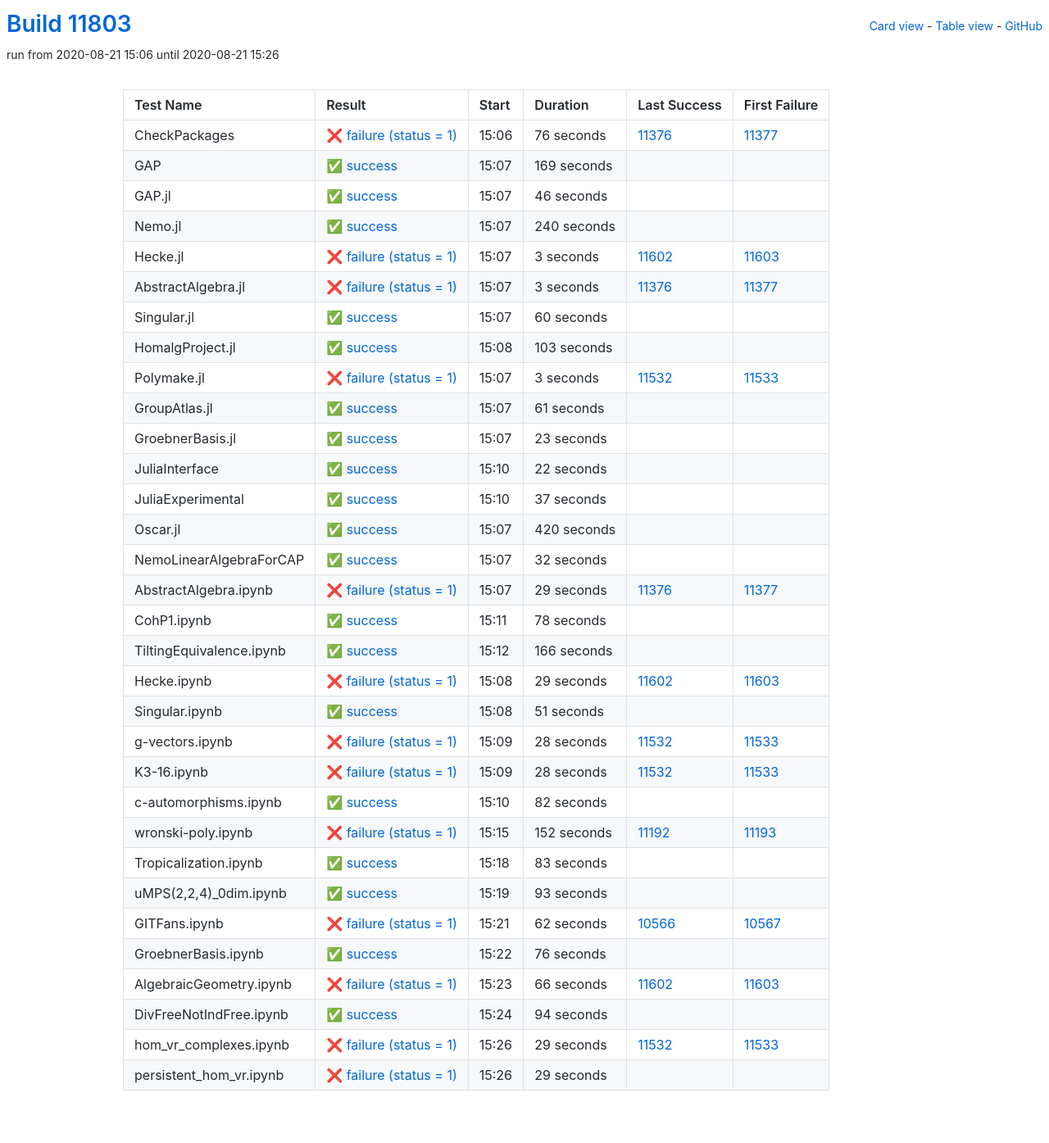
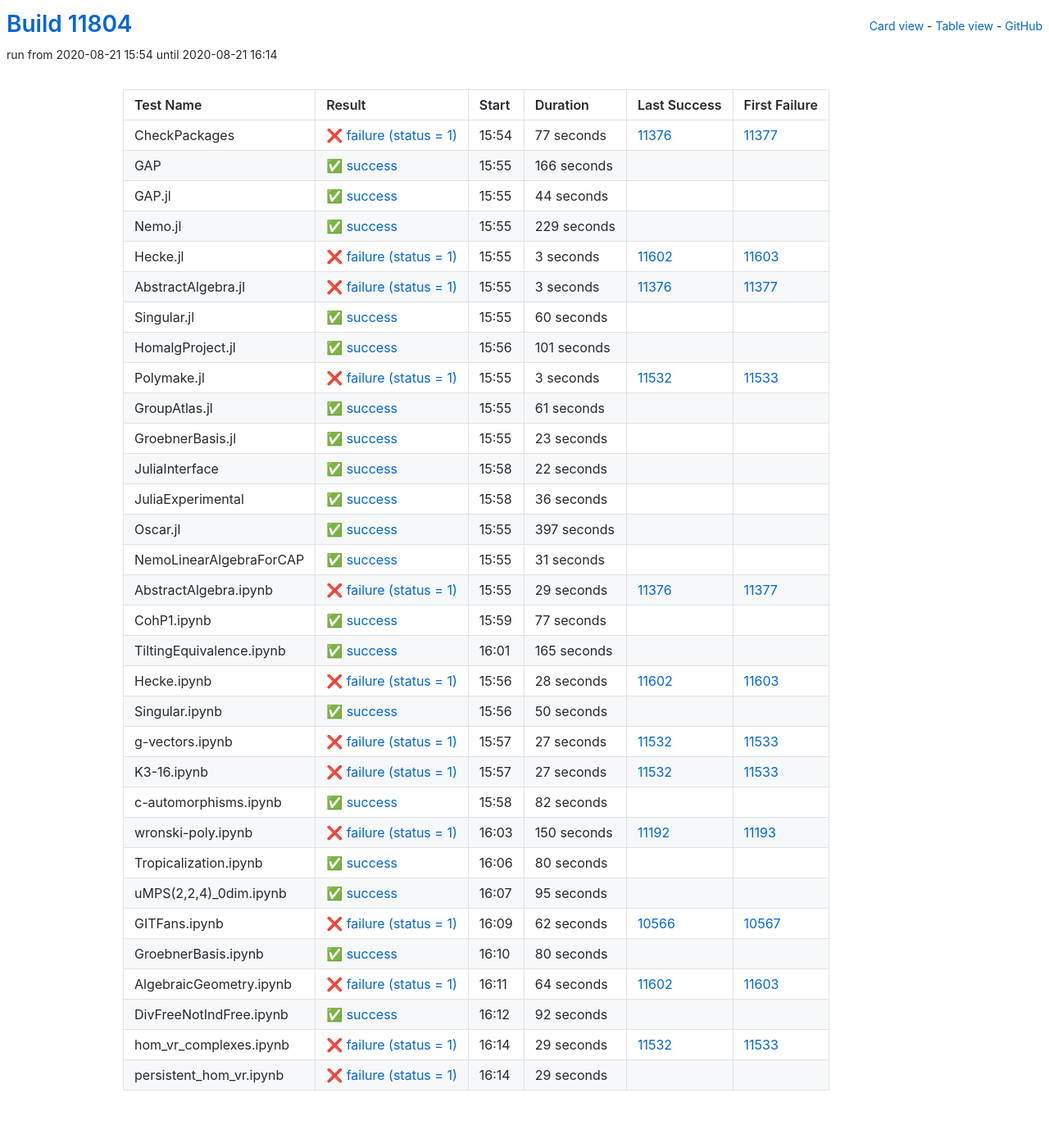
Before and after one commit to oscar-system/oscar-ci-status, a Jekyll site: the page built from table.html, in a window 1280 px wide. Shown: the whole page at 82% size. Built offline with Jekyll 4.4.1, drawn with Linux system fonts in a browser that asks for light colours.

Commit message:
Build #11804

```diff
--- a/_data/ci.yml
+++ b/_data/ci.yml
@@ -1,6 +1,6 @@
 ---
-build: 11803
-build_url: https://oscarci.mathematik.uni-kl.de/job/oscar/11803/
+build: 11804
+build_url: https://oscarci.mathematik.uni-kl.de/job/oscar/11804/
 job: oscar
 organization: oscar-system
 repo: oscar-ci-status
@@ -8,56 +8,56 @@
 tests:
 - name: CheckPackages
   id: checkpackages
-  log: https://oscarci.mathematik.uni-kl.de/job/oscar/11803/artifact/logs/build-11803/CheckPackages.log
-  start: 2020-08-21 15:06
+  log: https://oscarci.mathematik.uni-kl.de/job/oscar/11804/artifact/logs/build-11804/CheckPackages.log
+  start: 2020-08-21 15:54
   success: false
   exitcode: 1
   status: failure
-  duration: 76
+  duration: 77
   last_success: 11376
   last_success_url: https://oscarci.mathematik.uni-kl.de/job/oscar/11376/
   first_failure: 11377
   first_failure_url: https://oscarci.mathematik.uni-kl.de/job/oscar/11377/
 - name: GAP
   id: gap
-  log: https://oscarci.mathematik.uni-kl.de/job/oscar/11803/artifact/logs/build-11803/GAP.log
-  start: 2020-08-21 15:07
+  log: https://oscarci.mathematik.uni-kl.de/job/oscar/11804/artifact/logs/build-11804/GAP.log
+  start: 2020-08-21 15:55
   success: true
   exitcode: 0
   status: success
-  duration: 169
+  duration: 166
   last_success: false
   last_success_url:
   first_failure: false
   first_failure_url:
 - name: GAP.jl
   id: gap-jl
-  log: https://oscarci.mathematik.uni-kl.de/job/oscar/11803/artifact/logs/build-11803/GAP.jl.log
-  start: 2020-08-21 15:07
+  log: https://oscarci.mathematik.uni-kl.de/job/oscar/11804/artifact/logs/build-11804/GAP.jl.log
+  start: 2020-08-21 15:55
   success: true
   exitcode: 0
   status: success
-  duration: 46
+  duration: 44
   last_success: false
   last_success_url:
   first_failure: false
   first_failure_url:
 - name: Nemo.jl
   id: nemo-jl
-  log: https://oscarci.mathematik.uni-kl.de/job/oscar/11803/artifact/logs/build-11803/Nemo.jl.log
-  start: 2020-08-21 15:07
+  log: https://oscarci.mathematik.uni-kl.de/job/oscar/11804/artifact/logs/build-11804/Nemo.jl.log
+  start: 2020-08-21 15:55
   success: true
   exitcode: 0
   status: success
-  duration: 240
+  duration: 229
   last_success: false
   last_success_url:
   first_failure: false
   first_failure_url:
 - name: Hecke.jl
   id: hecke-jl
-  log: https://oscarci.mathematik.uni-kl.de/job/oscar/11803/artifact/logs/build-11803/Hecke.jl.log
-  start: 2020-08-21 15:07
+  log: https://oscarci.mathematik.uni-kl.de/job/oscar/11804/artifact/logs/build-11804/Hecke.jl.log
+  start: 2020-08-21 15:55
   success: false
   exitcode: 1
   status: failure
@@ -68,8 +68,8 @@
   first_failure_url: https://oscarci.mathematik.uni-kl.de/job/oscar/11603/
 - name: AbstractAlgebra.jl
   id: abstractalgebra-jl
-  log: https://oscarci.mathematik.uni-kl.de/job/oscar/11803/artifact/logs/build-11803/AbstractAlgebra.jl.log
-  start: 2020-08-21 15:07
+  log: https://oscarci.mathematik.uni-kl.de/job/oscar/11804/artifact/logs/build-11804/AbstractAlgebra.jl.log
+  start: 2020-08-21 15:55
   success: false
   exitcode: 1
   status: failure
@@ -80,8 +80,8 @@
   first_failure_url: https://oscarci.mathematik.uni-kl.de/job/oscar/11377/
 - name: Singular.jl
   id: singular-jl
-  log: https://oscarci.mathematik.uni-kl.de/job/oscar/11803/artifact/logs/build-11803/Singular.jl.log
-  start: 2020-08-21 15:07
+  log: https://oscarci.mathematik.uni-kl.de/job/oscar/11804/artifact/logs/build-11804/Singular.jl.log
+  start: 2020-08-21 15:55
   success: true
   exitcode: 0
   status: success
@@ -92,20 +92,20 @@
   first_failure_url:
 - name: HomalgProject.jl
   id: homalgproject-jl
-  log: https://oscarci.mathematik.uni-kl.de/job/oscar/11803/artifact/logs/build-11803/HomalgProject.jl.log
-  start: 2020-08-21 15:08
+  log: https://oscarci.mathematik.uni-kl.de/job/oscar/11804/artifact/logs/build-11804/HomalgProject.jl.log
+  start: 2020-08-21 15:56
   success: true
   exitcode: 0
   status: success
-  duration: 103
+  duration: 101
   last_success: false
   last_success_url:
   first_failure: false
   first_failure_url:
 - name: Polymake.jl
   id: polymake-jl
-  log: https://oscarci.mathematik.uni-kl.de/job/oscar/11803/artifact/logs/build-11803/Polymake.jl.log
-  start: 2020-08-21 15:07
+  log: https://oscarci.mathematik.uni-kl.de/job/oscar/11804/artifact/logs/build-11804/Polymake.jl.log
+  start: 2020-08-21 15:55
   success: false
   exitcode: 1
   status: failure
@@ -116,8 +116,8 @@
   first_failure_url: https://oscarci.mathematik.uni-kl.de/job/oscar/11533/
 - name: GroupAtlas.jl
   id: groupatlas-jl
-  log: https://oscarci.mathematik.uni-kl.de/job/oscar/11803/artifact/logs/build-11803/GroupAtlas.jl.log
-  start: 2020-08-21 15:07
+  log: https://oscarci.mathematik.uni-kl.de/job/oscar/11804/artifact/logs/build-11804/GroupAtlas.jl.log
+  start: 2020-08-21 15:55
   success: true
   exitcode: 0
   status: success
@@ -128,8 +128,8 @@
   first_failure_url:
 - name: GroebnerBasis.jl
   id: groebnerbasis-jl
-  log: https://oscarci.mathematik.uni-kl.de/job/oscar/11803/artifact/logs/build-11803/GroebnerBasis.jl.log
-  start: 2020-08-21 15:07
+  log: https://oscarci.mathematik.uni-kl.de/job/oscar/11804/artifact/logs/build-11804/GroebnerBasis.jl.log
+  start: 2020-08-21 15:55
   success: true
   exitcode: 0
   status: success
@@ -140,8 +140,8 @@
   first_failure_url:
 - name: JuliaInterface
   id: juliainterface
-  log: https://oscarci.mathematik.uni-kl.de/job/oscar/11803/artifact/logs/build-11803/JuliaInterface.log
-  start: 2020-08-21 15:10
+  log: https://oscarci.mathematik.uni-kl.de/job/oscar/11804/artifact/logs/build-11804/JuliaInterface.log
+  start: 2020-08-21 15:58
   success: true
   exitcode: 0
   status: success
@@ -152,44 +152,44 @@
   first_failure_url:
 - name: JuliaExperimental
   id: juliaexperimental
-  log: https://oscarci.mathematik.uni-kl.de/job/oscar/11803/artifact/logs/build-11803/JuliaExperimental.log
-  start: 2020-08-21 15:10
+  log: https://oscarci.mathematik.uni-kl.de/job/oscar/11804/artifact/logs/build-11804/JuliaExperimental.log
+  start: 2020-08-21 15:58
   success: true
   exitcode: 0
   status: success
-  duration: 37
+  duration: 36
   last_success: false
   last_success_url:
   first_failure: false
   first_failure_url:
 - name: Oscar.jl
   id: oscar-jl
-  log: https://oscarci.mathematik.uni-kl.de/job/oscar/11803/artifact/logs/build-11803/Oscar.jl.log
-  start: 2020-08-21 15:07
+  log: https://oscarci.mathematik.uni-kl.de/job/oscar/11804/artifact/logs/build-11804/Oscar.jl.log
+  start: 2020-08-21 15:55
   success: true
   exitcode: 0
   status: success
-  duration: 420
+  duration: 397
   last_success: false
   last_success_url:
   first_failure: false
   first_failure_url:
 - name: NemoLinearAlgebraForCAP
   id: nemolinearalgebraforcap
-  log: https://oscarci.mathematik.uni-kl.de/job/oscar/11803/artifact/logs/build-11803/NemoLinearAlgebraForCAP.log
-  start: 2020-08-21 15:07
+  log: https://oscarci.mathematik.uni-kl.de/job/oscar/11804/artifact/logs/build-11804/NemoLinearAlgebraForCAP.log
+  start: 2020-08-21 15:55
   success: true
   exitcode: 0
   status: success
-  duration: 32
+  duration: 31
   last_success: false
   last_success_url:
   first_failure: false
   first_failure_url:
 - name: AbstractAlgebra.ipynb
   id: abstractalgebra-ipynb
-  log: https://oscarci.mathematik.uni-kl.de/job/oscar/11803/artifact/logs/build-11803/AbstractAlgebra.ipynb.log
-  start: 2020-08-21 15:07
+  log: https://oscarci.mathematik.uni-kl.de/job/oscar/11804/artifact/logs/build-11804/AbstractAlgebra.ipynb.log
+  start: 2020-08-21 15:55
   success: false
   exitcode: 1
   status: failure
@@ -200,80 +200,80 @@
   first_failure_url: https://oscarci.mathematik.uni-kl.de/job/oscar/11377/
 - name: CohP1.ipynb
   id: cohp1-ipynb
-  log: https://oscarci.mathematik.uni-kl.de/job/oscar/11803/artifact/logs/build-11803/CohP1.ipynb.log
-  start: 2020-08-21 15:11
+  log: https://oscarci.mathematik.uni-kl.de/job/oscar/11804/artifact/logs/build-11804/CohP1.ipynb.log
+  start: 2020-08-21 15:59
   success: true
   exitcode: 0
   status: success
-  duration: 78
+  duration: 77
   last_success: false
   last_success_url:
   first_failure: false
   first_failure_url:
 - name: TiltingEquivalence.ipynb
   id: tiltingequivalence-ipynb
-  log: https://oscarci.mathematik.uni-kl.de/job/oscar/11803/artifact/logs/build-11803/TiltingEquivalence.ipynb.log
-  start: 2020-08-21 15:12
+  log: https://oscarci.mathematik.uni-kl.de/job/oscar/11804/artifact/logs/build-11804/TiltingEquivalence.ipynb.log
+  start: 2020-08-21 16:01
   success: true
   exitcode: 0
   status: success
-  duration: 166
+  duration: 165
   last_success: false
   last_success_url:
   first_failure: false
   first_failure_url:
 - name: Hecke.ipynb
   id: hecke-ipynb
-  log: https://oscarci.mathematik.uni-kl.de/job/oscar/11803/artifact/logs/build-11803/Hecke.ipynb.log
-  start: 2020-08-21 15:08
+  log: https://oscarci.mathematik.uni-kl.de/job/oscar/11804/artifact/logs/build-11804/Hecke.ipynb.log
+  start: 2020-08-21 15:56
   success: false
   exitcode: 1
   status: failure
-  duration: 29
+  duration: 28
   last_success: 11602
   last_success_url: https://oscarci.mathematik.uni-kl.de/job/oscar/11602/
   first_failure: 11603
   first_failure_url: https://oscarci.mathematik.uni-kl.de/job/oscar/11603/
 - name: Singular.ipynb
   id: singular-ipynb
-  log: https://oscarci.mathematik.uni-kl.de/job/oscar/11803/artifact/logs/build-11803/Singular.ipynb.log
-  start: 2020-08-21 15:08
+  log: https://oscarci.mathematik.uni-kl.de/job/oscar/11804/artifact/logs/build-11804/Singular.ipynb.log
+  start: 2020-08-21 15:56
   success: true
   exitcode: 0
   status: success
-  duration: 51
+  duration: 50
   last_success: false
   last_success_url:
   first_failure: false
   first_failure_url:
 - name: g-vectors.ipynb
   id: g-vectors-ipynb
-  log: https://oscarci.mathematik.uni-kl.de/job/oscar/11803/artifact/logs/build-11803/g-vectors.ipynb.log
-  start: 2020-08-21 15:09
+  log: https://oscarci.mathematik.uni-kl.de/job/oscar/11804/artifact/logs/build-11804/g-vectors.ipynb.log
+  start: 2020-08-21 15:57
   success: false
   exitcode: 1
   status: failure
-  duration: 28
+  duration: 27
   last_success: 11532
   last_success_url: https://oscarci.mathematik.uni-kl.de/job/oscar/11532/
   first_failure: 11533
   first_failure_url: https://oscarci.mathematik.uni-kl.de/job/oscar/11533/
 - name: K3-16.ipynb
   id: k3-16-ipynb
-  log: https://oscarci.mathematik.uni-kl.de/job/oscar/11803/artifact/logs/build-11803/K3-16.ipynb.log
-  start: 2020-08-21 15:09
+  log: https://oscarci.mathematik.uni-kl.de/job/oscar/11804/artifact/logs/build-11804/K3-16.ipynb.log
+  start: 2020-08-21 15:57
   success: false
   exitcode: 1
   status: failure
-  duration: 28
+  duration: 27
   last_success: 11532
   last_success_url: https://oscarci.mathematik.uni-kl.de/job/oscar/11532/
   first_failure: 11533
   first_failure_url: https://oscarci.mathematik.uni-kl.de/job/oscar/11533/
 - name: c-automorphisms.ipynb
   id: c-automorphisms-ipynb
-  log: https://oscarci.mathematik.uni-kl.de/job/oscar/11803/artifact/logs/build-11803/c-automorphisms.ipynb.log
-  start: 2020-08-21 15:10
+  log: https://oscarci.mathematik.uni-kl.de/job/oscar/11804/artifact/logs/build-11804/c-automorphisms.ipynb.log
+  start: 2020-08-21 15:58
   success: true
   exitcode: 0
   status: success
@@ -284,44 +284,44 @@
   first_failure_url:
 - name: wronski-poly.ipynb
   id: wronski-poly-ipynb
-  log: https://oscarci.mathematik.uni-kl.de/job/oscar/11803/artifact/logs/build-11803/wronski-poly.ipynb.log
-  start: 2020-08-21 15:15
+  log: https://oscarci.mathematik.uni-kl.de/job/oscar/11804/artifact/logs/build-11804/wronski-poly.ipynb.log
+  start: 2020-08-21 16:03
   success: false
   exitcode: 1
   status: failure
-  duration: 152
+  duration: 150
   last_success: 11192
   last_success_url: https://oscarci.mathematik.uni-kl.de/job/oscar/11192/
   first_failure: 11193
   first_failure_url: https://oscarci.mathematik.uni-kl.de/job/oscar/11193/
 - name: Tropicalization.ipynb
   id: tropicalization-ipynb
-  log: https://oscarci.mathematik.uni-kl.de/job/oscar/11803/artifact/logs/build-11803/Tropicalization.ipynb.log
-  start: 2020-08-21 15:18
+  log: https://oscarci.mathematik.uni-kl.de/job/oscar/11804/artifact/logs/build-11804/Tropicalization.ipynb.log
+  start: 2020-08-21 16:06
   success: true
   exitcode: 0
   status: success
-  duration: 83
+  duration: 80
   last_success: false
   last_success_url:
   first_failure: false
   first_failure_url:
 - name: uMPS(2,2,4)_0dim.ipynb
   id: umps-2-2-4-0dim-ipynb
-  log: https://oscarci.mathematik.uni-kl.de/job/oscar/11803/artifact/logs/build-11803/uMPS-2-2-4-_0dim.ipynb.log
-  start: 2020-08-21 15:19
+  log: https://oscarci.mathematik.uni-kl.de/job/oscar/11804/artifact/logs/build-11804/uMPS-2-2-4-_0dim.ipynb.log
+  start: 2020-08-21 16:07
   success: true
   exitcode: 0
   status: success
-  duration: 93
+  duration: 95
   last_success: false
   last_success_url:
   first_failure: false
   first_failure_url:
 - name: GITFans.ipynb
   id: gitfans-ipynb
-  log: https://oscarci.mathematik.uni-kl.de/job/oscar/11803/artifact/logs/build-11803/GITFans.ipynb.log
-  start: 2020-08-21 15:21
+  log: https://oscarci.mathematik.uni-kl.de/job/oscar/11804/artifact/logs/build-11804/GITFans.ipynb.log
+  start: 2020-08-21 16:09
   success: false
   exitcode: 1
   status: failure
@@ -332,44 +332,44 @@
   first_failure_url: https://oscarci.mathematik.uni-kl.de/job/oscar/10567/
 - name: GroebnerBasis.ipynb
   id: groebnerbasis-ipynb
-  log: https://oscarci.mathematik.uni-kl.de/job/oscar/11803/artifact/logs/build-11803/GroebnerBasis.ipynb.log
-  start: 2020-08-21 15:22
+  log: https://oscarci.mathematik.uni-kl.de/job/oscar/11804/artifact/logs/build-11804/GroebnerBasis.ipynb.log
+  start: 2020-08-21 16:10
   success: true
   exitcode: 0
   status: success
-  duration: 76
+  duration: 80
   last_success: false
   last_success_url:
   first_failure: false
   first_failure_url:
 - name: AlgebraicGeometry.ipynb
   id: algebraicgeometry-ipynb
-  log: https://oscarci.mathematik.uni-kl.de/job/oscar/11803/artifact/logs/build-11803/AlgebraicGeometry.ipynb.log
-  start: 2020-08-21 15:23
+  log: https://oscarci.mathematik.uni-kl.de/job/oscar/11804/artifact/logs/build-11804/AlgebraicGeometry.ipynb.log
+  start: 2020-08-21 16:11
   success: false
   exitcode: 1
   status: failure
-  duration: 66
+  duration: 64
   last_success: 11602
   last_success_url: https://oscarci.mathematik.uni-kl.de/job/oscar/11602/
   first_failure: 11603
   first_failure_url: https://oscarci.mathematik.uni-kl.de/job/oscar/11603/
 - name: DivFreeNotIndFree.ipynb
   id: divfreenotindfree-ipynb
-  log: https://oscarci.mathematik.uni-kl.de/job/oscar/11803/artifact/logs/build-11803/DivFreeNotIndFree.ipynb.log
-  start: 2020-08-21 15:24
+  log: https://oscarci.mathematik.uni-kl.de/job/oscar/11804/artifact/logs/build-11804/DivFreeNotIndFree.ipynb.log
+  start: 2020-08-21 16:12
   success: true
   exitcode: 0
   status: success
-  duration: 94
+  duration: 92
   last_success: false
   last_success_url:
   first_failure: false
   first_failure_url:
 - name: hom_vr_complexes.ipynb
   id: hom-vr-complexes-ipynb
-  log: https://oscarci.mathematik.uni-kl.de/job/oscar/11803/artifact/logs/build-11803/hom_vr_complexes.ipynb.log
-  start: 2020-08-21 15:26
+  log: https://oscarci.mathematik.uni-kl.de/job/oscar/11804/artifact/logs/build-11804/hom_vr_complexes.ipynb.log
+  start: 2020-08-21 16:14
   success: false
   exitcode: 1
   status: failure
@@ -380,8 +380,8 @@
   first_failure_url: https://oscarci.mathematik.uni-kl.de/job/oscar/11533/
 - name: persistent_hom_vr.ipynb
   id: persistent-hom-vr-ipynb
-  log: https://oscarci.mathematik.uni-kl.de/job/oscar/11803/artifact/logs/build-11803/persistent_hom_vr.ipynb.log
-  start: 2020-08-21 15:26
+  log: https://oscarci.mathematik.uni-kl.de/job/oscar/11804/artifact/logs/build-11804/persistent_hom_vr.ipynb.log
+  start: 2020-08-21 16:14
   success: false
   exitcode: 1
   status: failure
```
Also changed, not shown: README.md.
